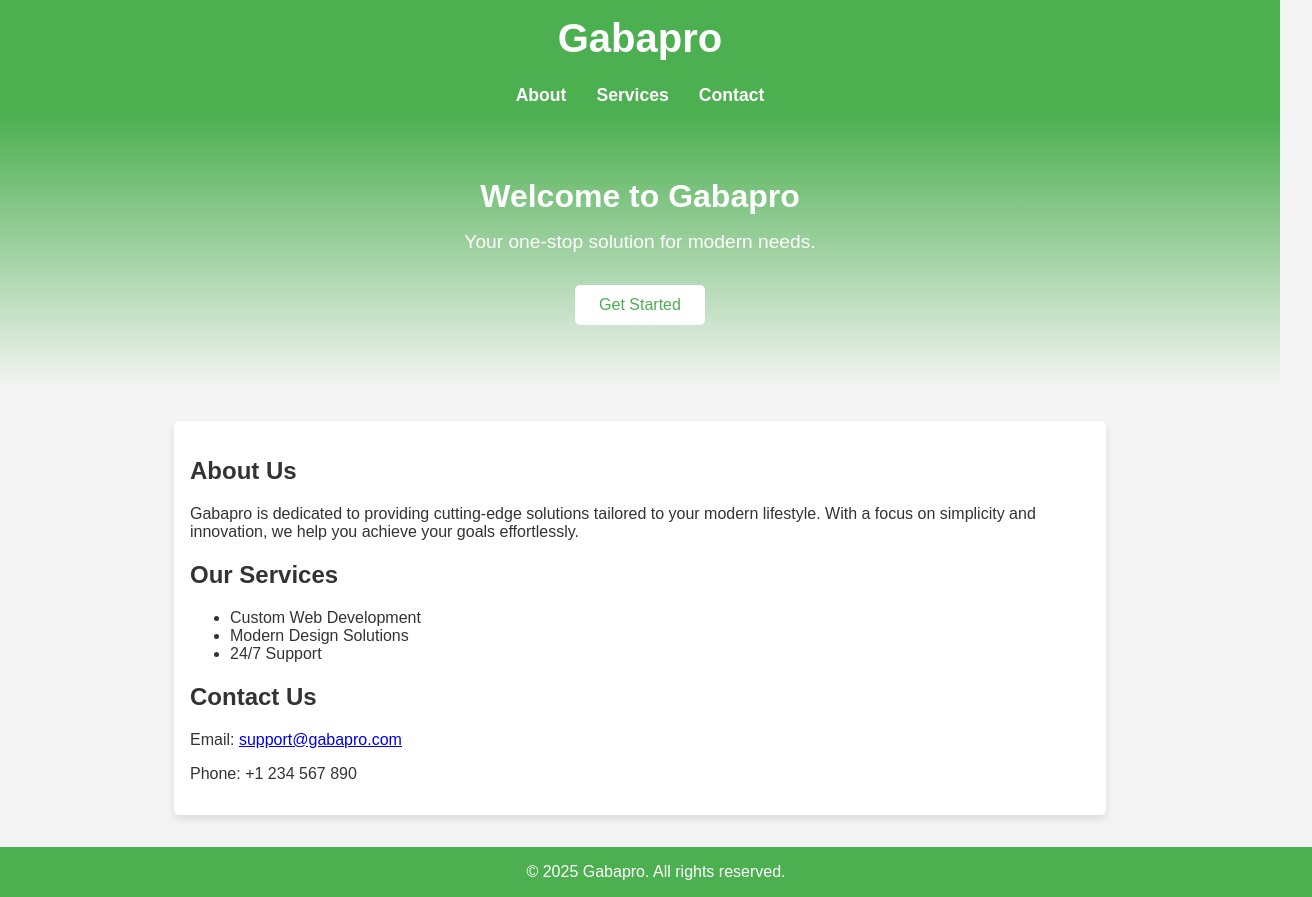
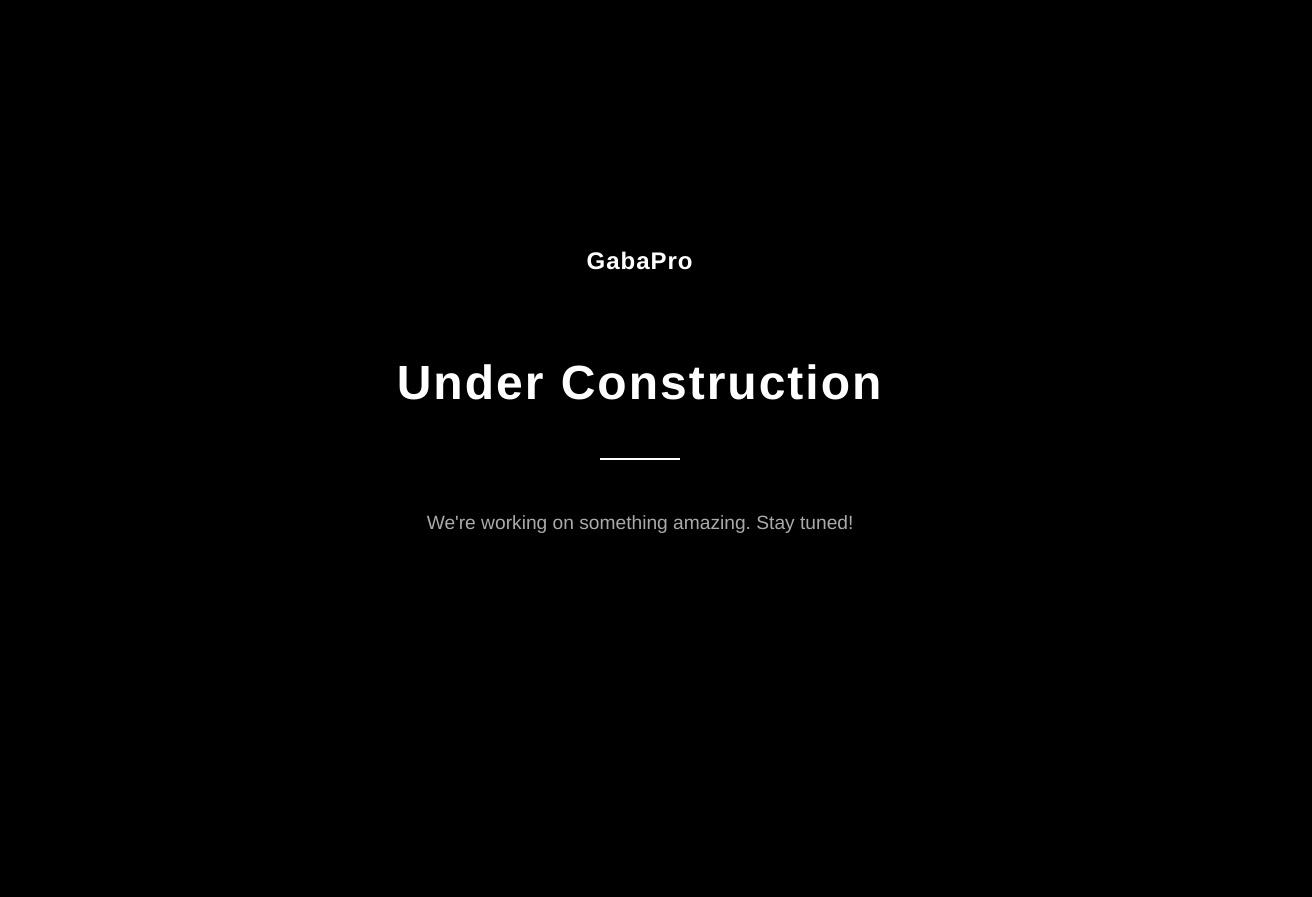
Before and after one commit to gaba0303/gabapro, a plain HTML site: page index.html in a window 1280 px wide. Shown: the whole page, 1312 px wide, since content can reach past the window. After the commit the page ends 800 px from the top, so only its background shows below. Drawn offline with Linux system fonts and the light colour scheme.

Commit message:
Update index.html

```diff
--- a/index.html
+++ b/index.html
@@ -1,147 +1,53 @@
 <!DOCTYPE html>
 <html lang="en">
 <head>
-    <meta charset="UTF-8">
-    <meta name="viewport" content="width=device-width, initial-scale=1.0">
-    <title>Gabapro - Your Modern Solution</title>
+  <meta charset="UTF-8" />
+  <meta name="viewport" content="width=device-width, initial-scale=1.0" />
+  <title>GabaPro | Under Construction</title>
   <style>
-        :root {
-            --primary-color: #4CAF50;
-            --secondary-color: #ffffff;
-            --background-color: #f4f4f4;
-            --text-color: #333333;
+    body {
+      background-color: #000;
+      color: #fff;
+      font-family: 'Helvetica Neue', sans-serif;
+      display: flex;
+      justify-content: center;
+      align-items: center;
+      height: 100vh;
+      margin: 0;
+      text-align: center;
+      flex-direction: column;
     }
 
-        body {
-            font-family: Arial, sans-serif;
-            margin: 0;
-            padding: 0;
-            background-color: var(--background-color);
-            color: var(--text-color);
+    h1 {
+      font-size: 3rem;
+      margin-bottom: 1rem;
+      letter-spacing: 2px;
     }
 
-        header {
-            background-color: var(--primary-color);
-            color: var(--secondary-color);
-            padding: 1rem 2rem;
-            text-align: center;
+    p {
+      font-size: 1.2rem;
+      color: #aaa;
     }
 
-        header h1 {
-            margin: 0;
-            font-size: 2.5rem;
+    .logo {
+      font-weight: bold;
+      font-size: 1.5rem;
+      margin-bottom: 3rem;
+      letter-spacing: 1px;
     }
 
-        nav {
-            display: flex;
-            justify-content: center;
-            background-color: var(--primary-color);
-            padding: 0.5rem 0;
-        }
-
-        nav a {
-            color: var(--secondary-color);
-            text-decoration: none;
-            margin: 0 15px;
-            font-size: 1.1rem;
-            font-weight: bold;
-        }
-
-        nav a:hover {
-            text-decoration: underline;
-        }
-
-        .hero {
-            text-align: center;
-            padding: 4rem 2rem;
-            background: linear-gradient(to bottom, var(--primary-color), var(--background-color));
-            color: var(--secondary-color);
-        }
-
-        .hero h2 {
-            font-size: 2rem;
-            margin: 0 0 1rem;
-        }
-
-        .hero p {
-            font-size: 1.2rem;
-            margin: 0 0 2rem;
-        }
-
-        .hero button {
-            background-color: var(--secondary-color);
-            color: var(--primary-color);
-            font-size: 1rem;
-            padding: 0.7rem 1.5rem;
-            border: none;
-            border-radius: 5px;
-            cursor: pointer;
-        }
-
-        .hero button:hover {
-            background-color: var(--primary-color);
-            color: var(--secondary-color);
-        }
-
-        .content {
-            max-width: 900px;
+    .divider {
+      width: 80px;
+      height: 2px;
+      background-color: #fff;
       margin: 2rem auto;
-            padding: 1rem;
-            background-color: var(--secondary-color);
-            border-radius: 5px;
-            box-shadow: 0 4px 8px rgba(0, 0, 0, 0.1);
-        }
-
-        footer {
-            text-align: center;
-            padding: 1rem;
-            background-color: var(--primary-color);
-            color: var(--secondary-color);
-            position: relative;
-            bottom: 0;
-            width: 100%;
-        }
-
-        footer p {
-            margin: 0;
     }
   </style>
 </head>
 <body>
-    <header>
-        <h1>Gabapro</h1>
-    </header>
-    <nav>
-        <a href="#about">About</a>
-        <a href="#services">Services</a>
-        <a href="#contact">Contact</a>
-    </nav>
-    <section class="hero">
-        <h2>Welcome to Gabapro</h2>
-        <p>Your one-stop solution for modern needs.</p>
-        <button onclick="document.location='#contact'">Get Started</button>
-    </section>
-    <div class="content">
-        <section id="about">
-            <h2>About Us</h2>
-            <p>Gabapro is dedicated to providing cutting-edge solutions tailored to your modern lifestyle. With a focus on simplicity and innovation, we help you achieve your goals effortlessly.</p>
-        </section>
-        <section id="services">
-            <h2>Our Services</h2>
-            <ul>
-                <li>Custom Web Development</li>
-                <li>Modern Design Solutions</li>
-                <li>24/7 Support</li>
-            </ul>
-        </section>
-        <section id="contact">
-            <h2>Contact Us</h2>
-            <p>Email: <a href="mailto:support@gabapro.com">support@gabapro.com</a></p>
-            <p>Phone: +1 234 567 890</p>
-        </section>
-    </div>
-    <footer>
-        <p>&copy; 2025 Gabapro. All rights reserved.</p>
-    </footer>
+  <div class="logo">GabaPro</div>
+  <h1>Under Construction</h1>
+  <div class="divider"></div>
+  <p>We're working on something amazing. Stay tuned!</p>
 </body>
 </html>
```
Lines whose indentation alone changed are shown as unchanged.
